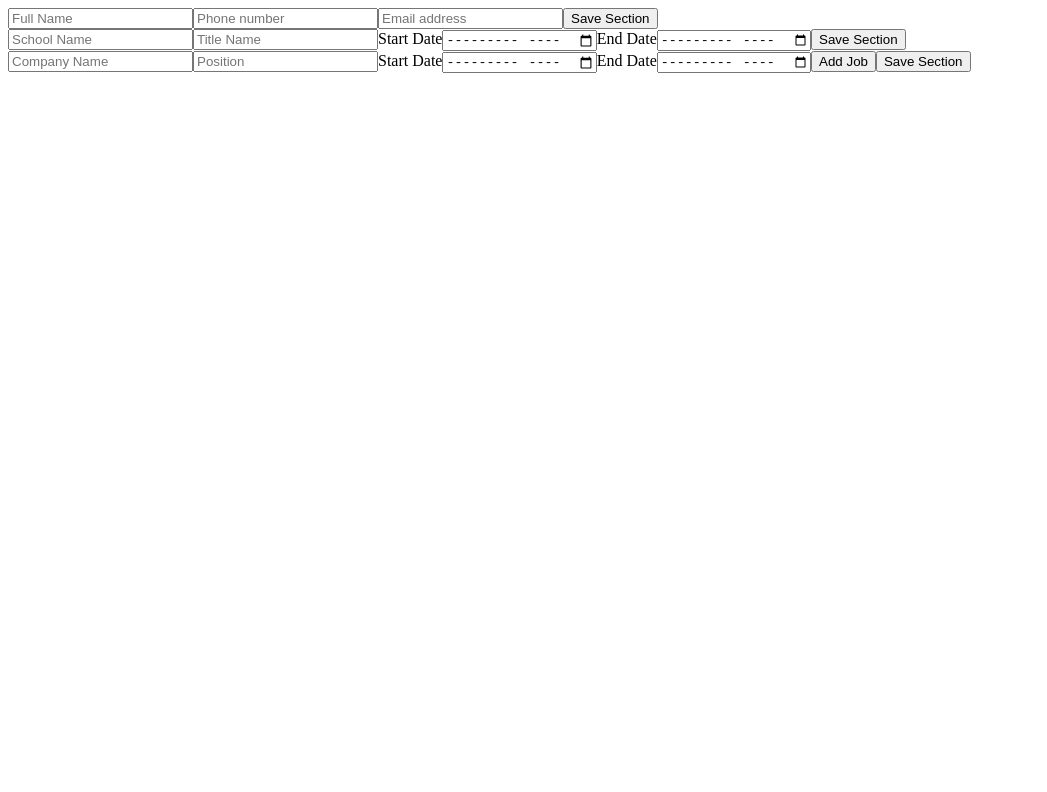
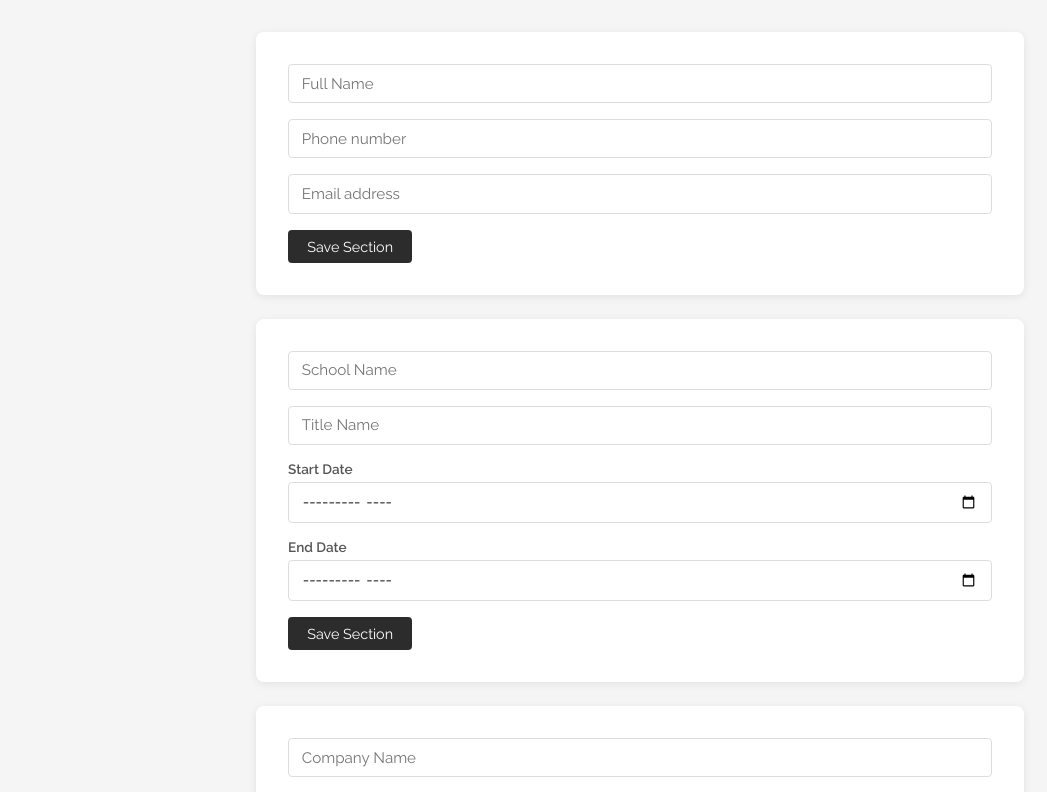
Before and after one commit to cmoratagarcia/odin-first-react-app, a React (Vite) app: page / in a window 1280 px wide. Shown: the top 792 px of the page, without its empty margins (0-1047 px from the left). Built offline with nearby package versions, Linux system fonts and the light colour scheme.

Commit message:
Add styling and layout improvements to components; remove unused CSS files

```diff
--- a/index.html
+++ b/index.html
@@ -2,7 +2,10 @@
 <html lang="en">
   <head>
     <meta charset="UTF-8" />
-    <link rel="icon" type="image/svg+xml" href="/vite.svg" />
+    <link
+      href="https://fonts.googleapis.com/css2?family=Raleway:wght@400;600&family=Merriweather&display=swap"
+      rel="stylesheet"
+    />
     <meta name="viewport" content="width=device-width, initial-scale=1.0" />
     <title>odin-first-react-app</title>
   </head>
--- a/src/App.jsx
+++ b/src/App.jsx
@@ -2,6 +2,7 @@ import { useState } from "react";
 import GeneralInfo from "./components/General";
 import Education from "./components/Education";
 import Experience from "./components/Experience";
+import "./styles/App.css";
 
 function App() {
   const [generalInfo, setGeneralInfo] = useState({
@@ -17,7 +18,7 @@ function App() {
   });
   const [jobs, setJobs] = useState([]);
   return (
-    <div>
+    <div className="app-container">
       <GeneralInfo data={generalInfo} setData={setGeneralInfo} />
       <Education data={education} setData={setEducation} />
       <Experience jobs={jobs} setJobs={setJobs} />
--- a/src/components/Education.jsx
+++ b/src/components/Education.jsx
@@ -11,7 +11,7 @@ function Education({ data: formData, setData: setFormData }) {
   }
 
   return (
-    <div>
+    <div className="section-card">
       {isEditing ? (
         <div>
           <input
@@ -43,7 +43,9 @@ function Education({ data: formData, setData: setFormData }) {
             value={formData.endDate}
             onChange={handleChange}
           />
-          <button onClick={handleSubmit}>Save Section</button>
+          <button className="btn-primary" onClick={handleSubmit}>
+            Save Section
+          </button>
         </div>
       ) : (
         <div>
@@ -52,7 +54,9 @@ function Education({ data: formData, setData: setFormData }) {
           <p>
             {formData.startDate} – {formData.endDate}
           </p>
-          <button onClick={() => setIsEditing(true)}>Edit</button>
+          <button className="btn-secondary" onClick={() => setIsEditing(true)}>
+            Edit
+          </button>
         </div>
       )}
     </div>
--- a/src/components/Experience.jsx
+++ b/src/components/Experience.jsx
@@ -32,7 +32,7 @@ function Experience({ jobs, setJobs }) {
 
   function renderJobs(showActions) {
     return jobs.map((job, index) => (
-      <div key={index}>
+      <div className="job-entry" key={index}>
         <h2>{job.company}</h2>
         <p>{job.position}</p>
         <p>
@@ -40,15 +40,19 @@ function Experience({ jobs, setJobs }) {
         </p>
         {showActions && (
           <>
-            <button onClick={() => handleEdit(index)}>Edit</button>
-            <button onClick={() => handleDelete(index)}>Delete</button>
+            <button className="btn-secondary" onClick={() => handleEdit(index)}>
+              Edit
+            </button>
+            <button className="btn-danger" onClick={() => handleDelete(index)}>
+              Delete
+            </button>
           </>
         )}
       </div>
     ));
   }
   return (
-    <div>
+    <div className="section-card">
       {isEditing ? (
         <div>
           {/* Show already-added jobs above the form */}
@@ -86,12 +90,16 @@ function Experience({ jobs, setJobs }) {
           {/* Adds current job to the list, clears form */}
           <button onClick={handleAddJob}>Add Job</button>
 
-          <button onClick={handleSubmit}>Save Section</button>
+          <button className="btn-primary" onClick={handleSubmit}>
+            Save Section
+          </button>
         </div>
       ) : (
         <div>
           {renderJobs(false)}
-          <button onClick={() => setIsEditing(true)}>Edit</button>
+          <button className="btn-secondary" onClick={() => setIsEditing(true)}>
+            Edit
+          </button>
         </div>
       )}
     </div>
--- a/src/components/General.jsx
+++ b/src/components/General.jsx
@@ -11,7 +11,7 @@ function GeneralInfo({ data: formData, setData: setFormData }) {
   }
 
   return (
-    <div>
+    <div className="section-card">
       {isEditing ? (
         <div>
           <input
@@ -35,14 +35,18 @@ function GeneralInfo({ data: formData, setData: setFormData }) {
             value={formData.email}
             onChange={handleChange}
           />
-          <button onClick={handleSubmit}>Save Section</button>
+          <button className="btn-primary" onClick={handleSubmit}>
+            Save Section
+          </button>
         </div>
       ) : (
         <div>
           <h2>{formData.name}</h2>
           <p>{formData.phone}</p>
           <p>{formData.email}</p>
-          <button onClick={() => setIsEditing(true)}>Edit</button>
+          <button className="btn-secondary" onClick={() => setIsEditing(true)}>
+            Edit
+          </button>
         </div>
       )}
     </div>
--- /dev/null
+++ b/src/styles/App.css
@@ -0,0 +1,92 @@
+* {
+  box-sizing: border-box;
+  margin: 0;
+  padding: 0;
+}
+
+body {
+  font-family: 'Raleway', sans-serif;
+  background-color: #f5f5f5;
+  color: #2c2c2c;
+}
+
+/* Main container */
+.app-container {
+  max-width: 800px;
+  margin: 2rem auto;
+  padding: 0 1rem;
+}
+
+/* Section cards */
+.section-card {
+  background: white;
+  border-radius: 8px;
+  padding: 2rem;
+  margin-bottom: 1.5rem;
+  box-shadow: 0 2px 8px rgba(0, 0, 0, 0.08);
+}
+
+.section-card h2 {
+  font-family: 'Merriweather', serif;
+  font-size: 1.2rem;
+  margin-bottom: 1.5rem;
+  padding-bottom: 0.5rem;
+  border-bottom: 2px solid #2c2c2c;
+}
+.job-entry {
+    margin-bottom: 2rem;
+}
+/* Form elements */
+input {
+  display: block;
+  width: 100%;
+  padding: 0.6rem 0.8rem;
+  margin-bottom: 1rem;
+  border: 1px solid #ddd;
+  border-radius: 4px;
+  font-family: 'Raleway', sans-serif;
+  font-size: 0.95rem;
+}
+
+input:focus {
+  outline: none;
+  border-color: #2c2c2c;
+}
+
+label {
+  display: block;
+  font-size: 0.85rem;
+  font-weight: 600;
+  margin-bottom: 0.3rem;
+  color: #555;
+}
+
+/* Buttons */
+button {
+  padding: 0.5rem 1.2rem;
+  border: none;
+  border-radius: 4px;
+  font-family: 'Raleway', sans-serif;
+  font-size: 0.9rem;
+  cursor: pointer;
+  margin-right: 0.5rem;
+}
+
+.btn-primary {
+  background-color: #2c2c2c;
+  color: white;
+}
+
+.btn-secondary {
+  background-color: transparent;
+  border: 1px solid #2c2c2c;
+  color: #2c2c2c;
+  margin-top: 0.5rem;
+}
+
+.btn-danger {
+  background-color: transparent;
+  border: 1px solid #c0392b;
+  color: #c0392b;
+  margin-top: 0.5rem;
+}
```
Also changed, not shown: src/styles/CVPreview.css (deleted), src/styles/Education.css (deleted), src/styles/Experience.css (deleted), src/styles/General.css (deleted).
